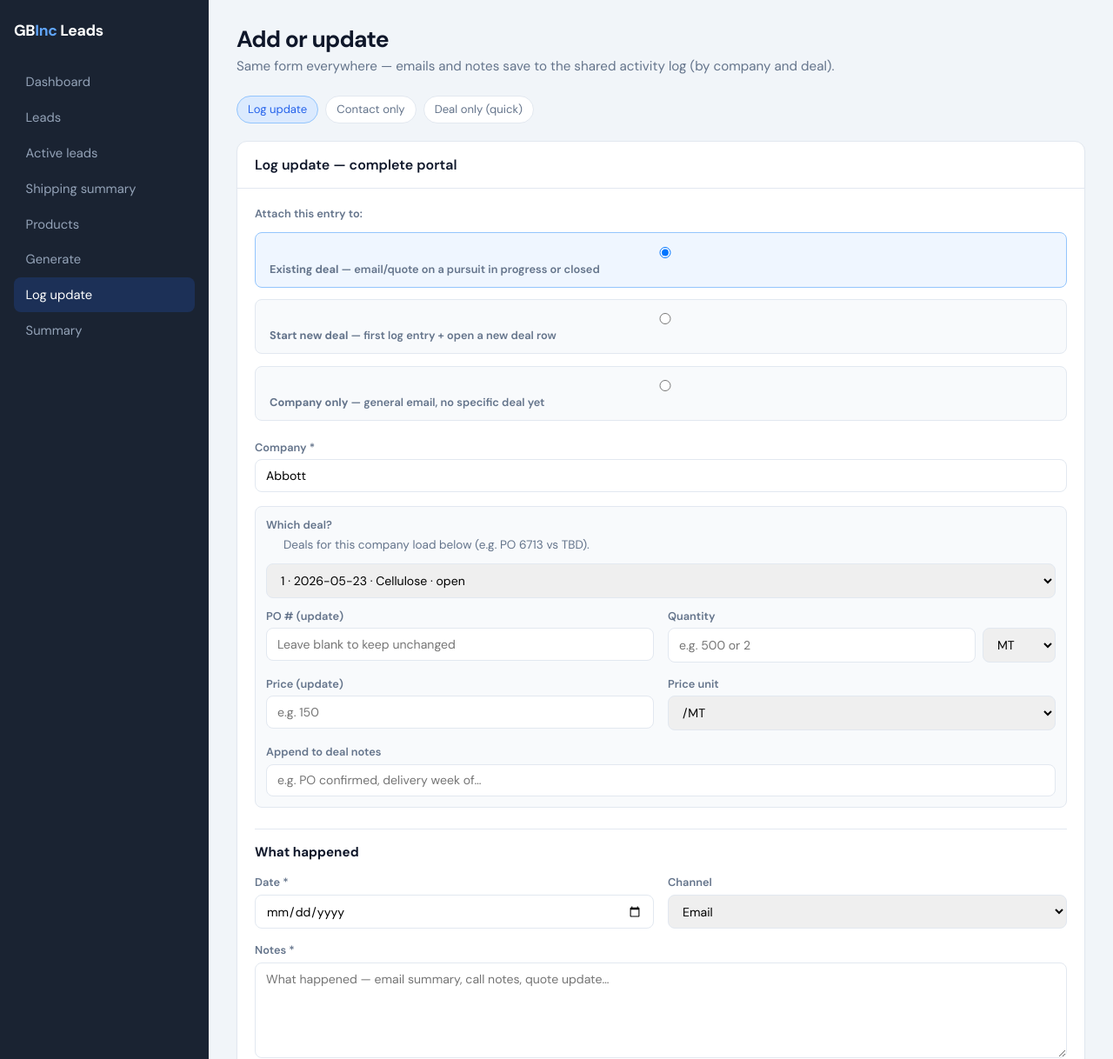
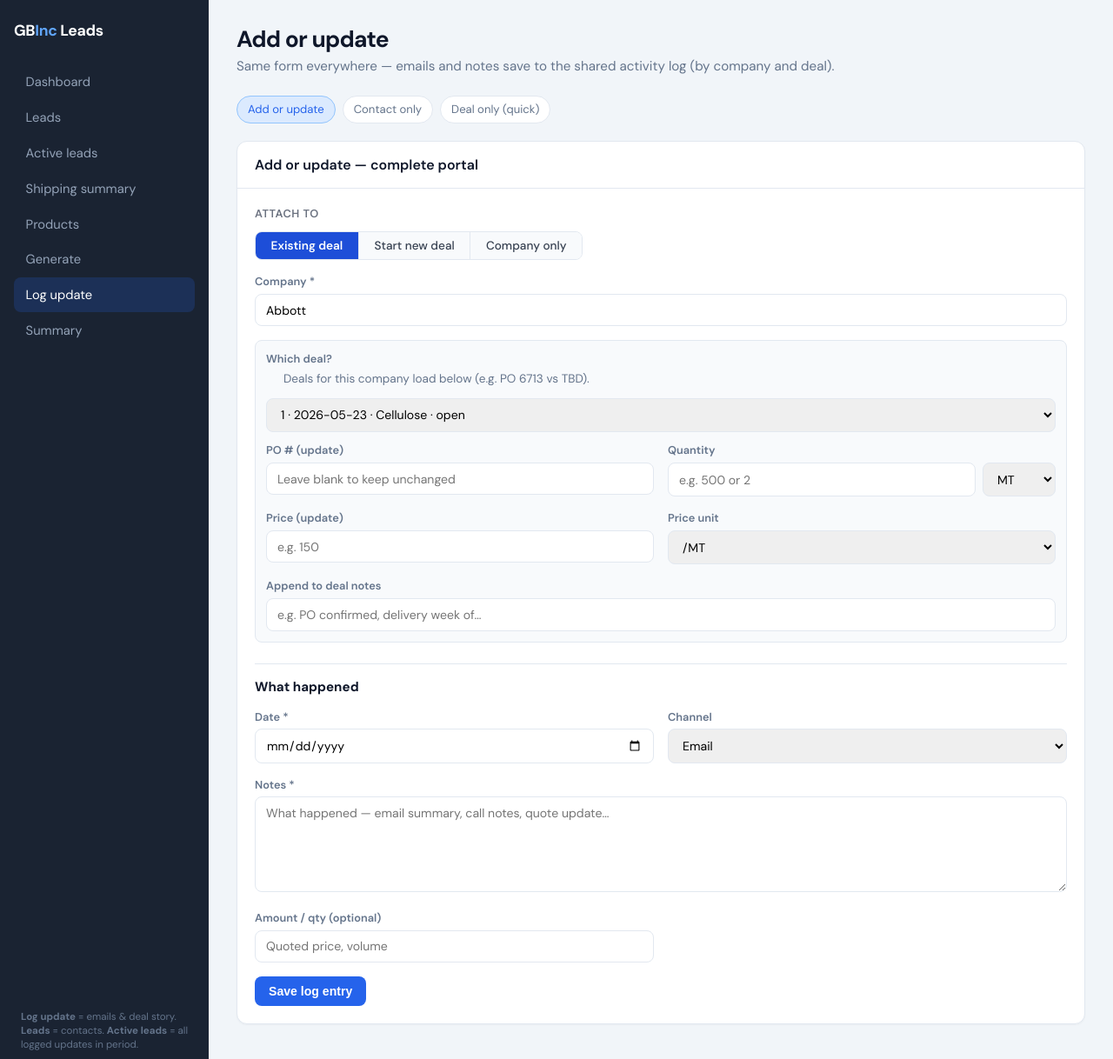
Before and after one commit to padmaja-artsee/godavari, a FastAPI app: a page that uses templates/add.html in a window 1280 px wide. Shown: the top 1218 px of the page at 87% size. Run offline with FastAPI, Linux system fonts and the light colour scheme; data comes from the database, SQL or seed files in the repository.

Commit message:
Replace link-mode radio cards with compact segmented button group
- Three full-card radio options replaced with a joined pill-button row
  (Existing deal | Start new deal | Company only)
- Descriptions moved to native title= tooltips shown on hover
- CSS: .link-mode-btn-group / .link-mode-btn with active (blue) state,
  hover highlight, and rounded ends; old .radio-card rules removed
- log.js: switched from querying radio inputs to reading/writing the
  hidden #link-mode-hidden input and toggling .active on buttons

Co-authored-by: Cursor <cursoragent@cursor.com>

```diff
--- a/static/log.js
+++ b/static/log.js
@@ -9,9 +9,13 @@
 
   if (!companyInput) return;
 
+  const linkHidden = document.getElementById("link-mode-hidden");
+
   function setLinkMode(mode) {
-    document.querySelectorAll('#log-form input[name="link_mode"]').forEach((el) => {
-      el.checked = el.value === mode;
+    if (linkHidden) linkHidden.value = mode;
+    // update button active state
+    document.querySelectorAll("#link-mode-btns .link-mode-btn").forEach((btn) => {
+      btn.classList.toggle("active", btn.dataset.value === mode);
     });
     Object.keys(panels).forEach((k) => {
       const panel = panels[k];
@@ -25,23 +29,15 @@
     });
   }
 
-  const logForm = document.getElementById("log-form");
-  if (logForm) {
-    logForm.addEventListener("submit", () => {
-      const checked = logForm.querySelector('input[name="link_mode"]:checked');
-      if (checked) setLinkMode(checked.value);
-    });
-  }
-
   async function loadDeals(company) {
     if (!dealSelect) return;
-    const mode = document.querySelector('#log-form input[name="link_mode"]:checked');
+    const mode = linkHidden ? linkHidden.value : "none";
     if (!company.trim()) {
       dealSelect.innerHTML =
         '<option value="">— Enter company name first —</option>';
       return;
     }
-    if (mode && mode.value !== "existing") {
+    if (mode !== "existing") {
       return;
     }
     dealSelect.innerHTML = '<option value="">Loading deals…</option>';
@@ -84,15 +80,15 @@
   companyInput.addEventListener("input", scheduleLoadDeals);
   companyInput.addEventListener("change", scheduleLoadDeals);
 
-  document.querySelectorAll('#log-form input[name="link_mode"]').forEach((el) => {
-    el.addEventListener("change", () => {
-      setLinkMode(el.value);
-      if (el.value === "existing") scheduleLoadDeals();
+  document.querySelectorAll("#link-mode-btns .link-mode-btn").forEach((btn) => {
+    btn.addEventListener("click", () => {
+      setLinkMode(btn.dataset.value);
+      if (btn.dataset.value === "existing") scheduleLoadDeals();
     });
   });
 
   if (companyInput.value) scheduleLoadDeals();
 
-  const initial = document.querySelector('#log-form input[name="link_mode"]:checked');
-  if (initial) setLinkMode(initial.value);
+  // Apply initial mode from hidden input
+  if (linkHidden) setLinkMode(linkHidden.value);
 })();
--- a/static/style.css
+++ b/static/style.css
@@ -745,25 +745,45 @@ tr:hover td { background: #f8fafc; }
 
 .log-portal .form-grid { padding: 1.25rem; }
 
-.link-mode-row { display: flex; flex-direction: column; gap: 0.5rem; }
+.link-mode-row { display: flex; flex-direction: column; gap: 0.35rem; }
 
-.radio-card {
+/* ── Segmented button group ── */
+.link-mode-btn-group {
   display: flex;
-  gap: 0.65rem;
-  align-items: flex-start;
-  padding: 0.75rem 1rem;
+  gap: 0;
   border: 1px solid var(--border);
   border-radius: 8px;
-  cursor: pointer;
-  background: #f8fafc;
+  overflow: hidden;
+  width: fit-content;
 }
 
-.radio-card:has(input:checked) {
-  border-color: #93c5fd;
-  background: #eff6ff;
+.link-mode-btn {
+  padding: 0.45rem 1.1rem;
+  font-size: 0.85rem;
+  font-weight: 500;
+  font-family: inherit;
+  border: none;
+  border-right: 1px solid var(--border);
+  background: #f8fafc;
+  color: #374151;
+  cursor: pointer;
+  transition: background 0.12s, color 0.12s;
+  white-space: nowrap;
+  position: relative;
 }
 
-.radio-card input { margin-top: 0.2rem; }
+.link-mode-btn:last-child { border-right: none; }
+
+.link-mode-btn:hover {
+  background: #e0f2fe;
+  color: #0369a1;
+}
+
+.link-mode-btn.active {
+  background: #1d4ed8;
+  color: #fff;
+  font-weight: 600;
+}
 
 .panel { display: none; padding: 0.75rem; background: #f8fafc; border-radius: 8px; border: 1px solid var(--border); }
 
--- a/templates/add.html
+++ b/templates/add.html
@@ -10,29 +10,39 @@
 </div>
 
 <div class="filters" style="margin-bottom:1.25rem">
-  <a href="/add?tab=log" class="filter-pill {% if tab == 'log' %}active{% endif %}">Log update</a>
+  <a href="/add?tab=log" class="filter-pill {% if tab == 'log' %}active{% endif %}">Add or update</a>
   <a href="/add?tab=lead" class="filter-pill {% if tab == 'lead' %}active{% endif %}">Contact only</a>
   <a href="/add?tab=deal" class="filter-pill {% if tab == 'deal' %}active{% endif %}">Deal only (quick)</a>
 </div>
 
 {% if tab == 'log' %}
 <div class="card log-portal">
-  <div class="card-header"><h2>Log update — complete portal</h2></div>
+  <div class="card-header"><h2>Add or update — complete portal</h2></div>
   <form method="post" action="/add/log{% if return_to %}?return_to={{ return_to | urlencode }}{% endif %}" class="form-grid" id="log-form">
     <div class="full link-mode-row">
-      <label class="full">Attach this entry to:</label>
-      <label class="radio-card">
-        <input type="radio" name="link_mode" value="existing" {% if preset_deal_id %}checked{% endif %} />
-        <span><strong>Existing deal</strong> — email/quote on a pursuit in progress or closed</span>
-      </label>
-      <label class="radio-card">
-        <input type="radio" name="link_mode" value="new" {% if preset_product and not preset_deal_id %}checked{% endif %} />
-        <span><strong>Start new deal</strong> — first log entry + open a new deal row</span>
-      </label>
-      <label class="radio-card">
-        <input type="radio" name="link_mode" value="none" {% if not preset_deal_id and not preset_product %}checked{% endif %} />
-        <span><strong>Company only</strong> — general email, no specific deal yet</span>
-      </label>
+      <label class="full" style="margin-bottom:.4rem;font-size:.8rem;color:#6b7280;font-weight:600;text-transform:uppercase;letter-spacing:.04em">Attach to</label>
+      <div class="link-mode-btn-group" id="link-mode-btns">
+        <input type="hidden" name="link_mode" id="link-mode-hidden"
+               value="{% if preset_deal_id %}existing{% elif preset_product and not preset_deal_id %}new{% else %}none{% endif %}" />
+        <button type="button"
+                class="link-mode-btn {% if preset_deal_id %}active{% endif %}"
+                data-value="existing"
+                title="Email / quote on a pursuit in progress or closed">
+          Existing deal
+        </button>
+        <button type="button"
+                class="link-mode-btn {% if preset_product and not preset_deal_id %}active{% endif %}"
+                data-value="new"
+                title="First log entry + open a new deal row">
+          Start new deal
+        </button>
+        <button type="button"
+                class="link-mode-btn {% if not preset_deal_id and not preset_product %}active{% endif %}"
+                data-value="none"
+                title="General email, no specific deal yet">
+          Company only
+        </button>
+      </div>
     </div>
 
     <div class="full log-company-row">
@@ -176,7 +186,7 @@
 {% else %}
 <div class="card" style="max-width:720px">
   <div class="card-header"><h2>Deal only (no log entry)</h2></div>
-  <p class="form-hint">Prefer <a href="/add?tab=log">Log update</a> to open a deal and record the first email together.</p>
+  <p class="form-hint">Prefer <a href="/add?tab=log">Add or update</a> to open a deal and record the first email together.</p>
   <form method="post" action="/add/deal" class="form-grid">
     <div class="full"><label>Company *</label><input name="company" required list="customers" value="{{ preset_company }}" /></div>
     <div class="full"><label>Product *</label><input name="product" required list="products" value="{{ preset_product }}" /></div>
```
